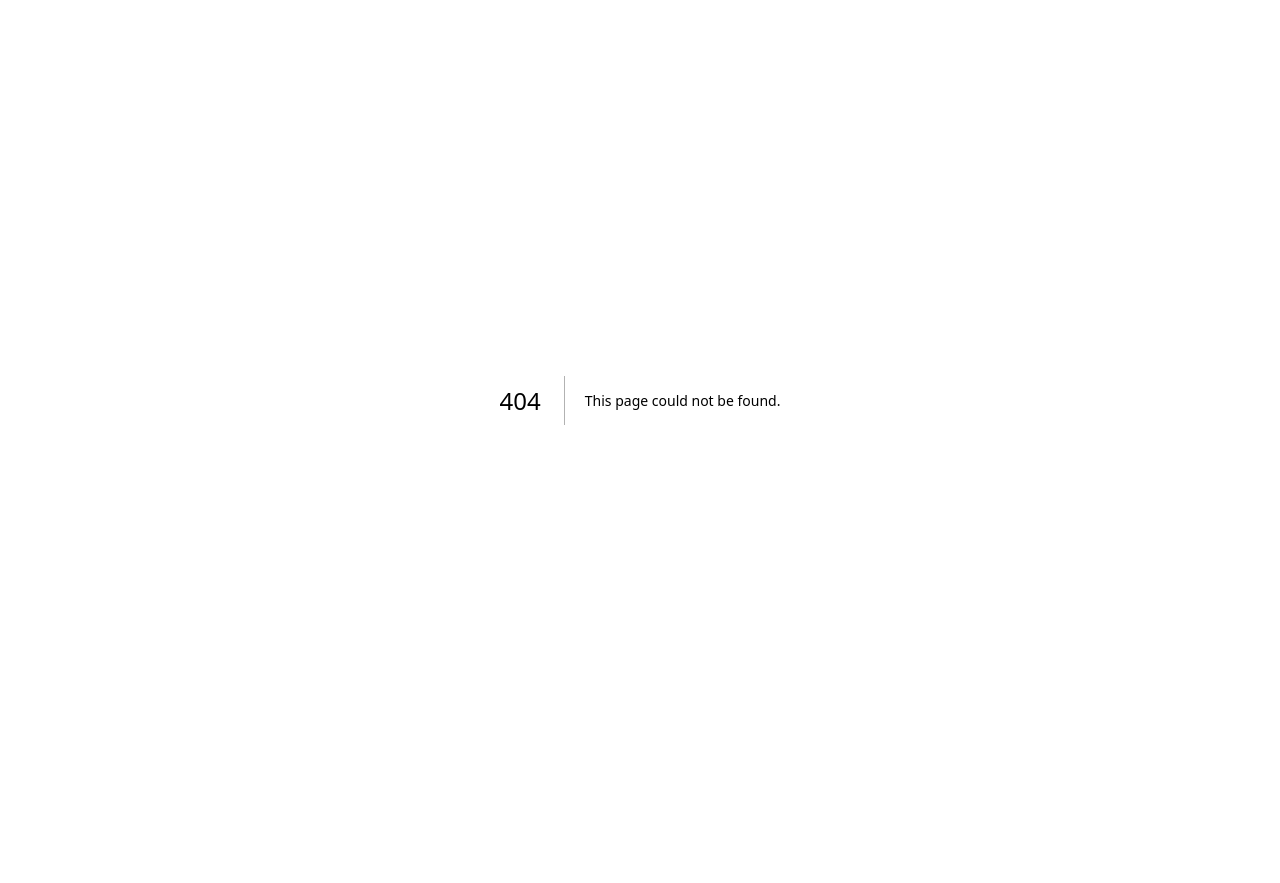
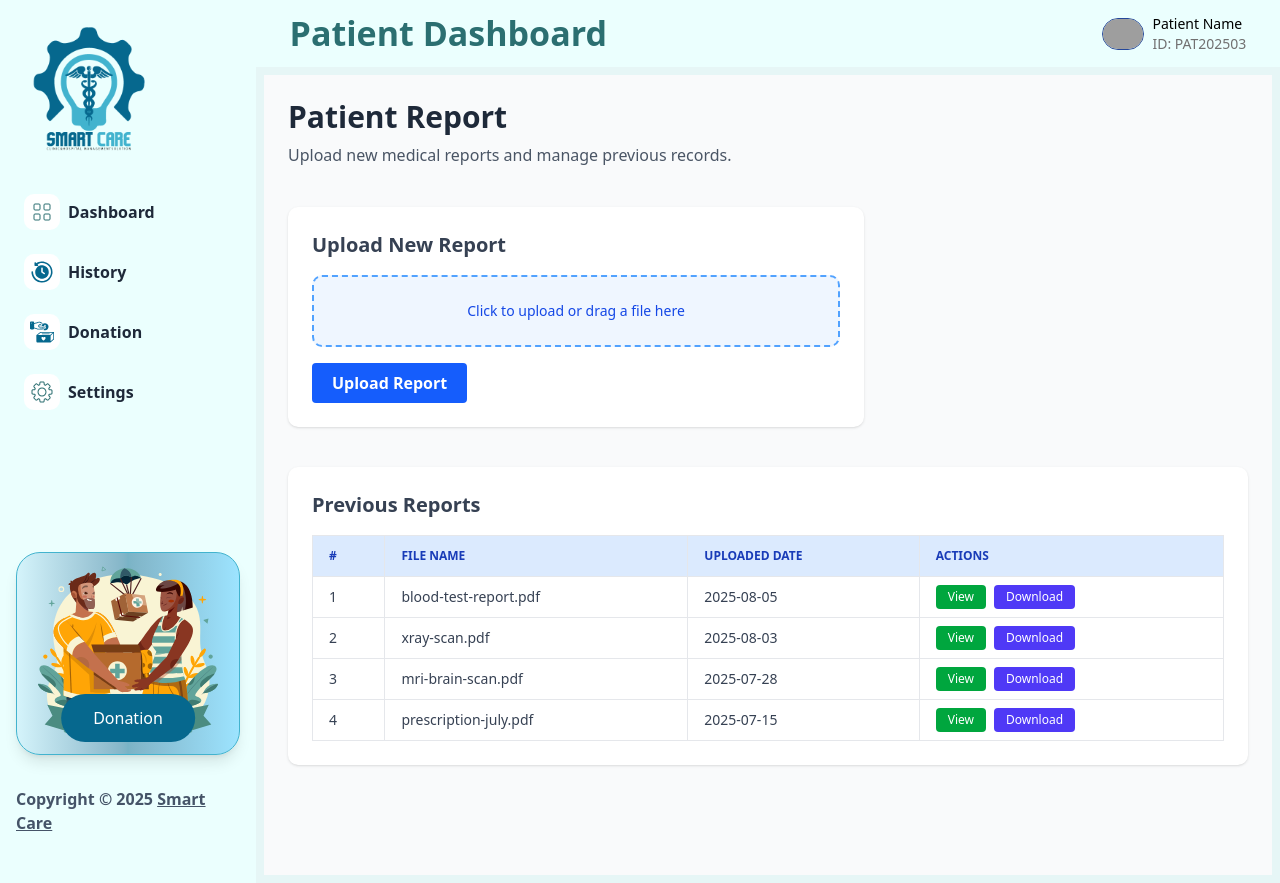
Before and after one commit to alam2025/smart-care, a Next.js app: page /dashboard/patient/history/report in a window 1280 px wide. Before the commit this address had no page. Before the commit the page ends 800 px from the top, so only its background shows below. Built offline with nearby package versions, Linux system fonts and the light colour scheme; grey boxes are pictures that could not be loaded.

Commit message:
report route create and design

```diff
--- /dev/null
+++ b/app/dashboard/patient/history/report/page.tsx
@@ -0,0 +1,156 @@
+'use client';
+import { useState } from 'react';
+
+export default function ReportPage() {
+  const [uploadedFiles, setUploadedFiles] = useState([
+    {
+      id: 1,
+      name: 'blood-test-report.pdf',
+      date: '2025-08-05',
+      url: '/reports/blood-test-report.pdf',
+    },
+    {
+      id: 2,
+      name: 'xray-scan.pdf',
+      date: '2025-08-03',
+      url: '/reports/xray-scan.pdf',
+    },
+    {
+      id: 3,
+      name: 'mri-brain-scan.pdf',
+      date: '2025-07-28',
+      url: '/reports/mri-brain-scan.pdf',
+    },
+    {
+      id: 4,
+      name: 'prescription-july.pdf',
+      date: '2025-07-15',
+      url: '/reports/prescription-july.pdf',
+    },
+  ]);
+
+  const [selectedFile, setSelectedFile] = useState<File | null>(null);
+
+  const handleFileChange = (e: React.ChangeEvent<HTMLInputElement>) => {
+    const file = e.target.files?.[0];
+    if (file) setSelectedFile(file);
+  };
+
+  const handleUpload = (e: React.FormEvent<HTMLFormElement>) => {
+    e.preventDefault();
+    if (!selectedFile) {
+      alert('Please select a file before uploading.');
+      return;
+    }
+
+    // Placeholder for actual upload logic
+    alert(`Uploading: ${selectedFile.name}`);
+  };
+
+  const handleView = (url: string) => {
+    window.open(url, '_blank');
+  };
+
+  const handleDownload = (url: string) => {
+    const a = document.createElement('a');
+    a.href = url;
+    a.download = url.split('/').pop() || 'document.pdf';
+    a.click();
+  };
+
+  return (
+    <div className="p-6 space-y-10 bg-gray-50 min-h-screen">
+      {/* Header */}
+      <div>
+        <h1 className="text-3xl font-bold text-gray-800 mb-2">Patient Report</h1>
+        <p className="text-gray-600">Upload new medical reports and manage previous records.</p>
+      </div>
+
+      {/* Upload Form */}
+      <form
+      onSubmit={handleUpload}
+      className="bg-white p-6 rounded-lg shadow max-w-xl space-y-4"
+    >
+      <h2 className="text-xl font-semibold text-gray-700">Upload New Report</h2>
+
+      <label className="block w-full">
+        <div className="flex items-center justify-center w-full px-4 py-6 border-2 border-dashed border-blue-400 rounded-lg cursor-pointer bg-blue-50 hover:bg-blue-100 transition">
+          <span className="text-sm text-blue-700 font-medium">
+            {selectedFile ? 'Change File' : 'Click to upload or drag a file here'}
+          </span>
+          <input
+            type="file"
+            className="hidden"
+            name="report"
+            accept=".pdf"
+            onChange={handleFileChange}
+          />
+        </div>
+      </label>
+
+      {/* Show file name if selected */}
+      {selectedFile && (
+        <div className="text-sm text-gray-600">
+          <strong>Selected file:</strong> {selectedFile.name}
+        </div>
+      )}
+
+      <button
+        type="submit"
+        className="bg-blue-600 text-white px-5 py-2 rounded hover:bg-blue-700 transition font-semibold"
+      >
+        Upload Report
+      </button>
+    </form>
+
+      {/* Previous Reports Table */}
+      <div className="bg-white p-6 rounded-lg shadow">
+        <h2 className="text-xl font-semibold text-gray-700 mb-4">Previous Reports</h2>
+
+        <div className="overflow-x-auto">
+          <table className="min-w-full text-sm text-left text-gray-700 border">
+            <thead className="bg-blue-100 text-blue-800 uppercase text-xs font-semibold">
+              <tr>
+                <th className="px-4 py-3 border">#</th>
+                <th className="px-4 py-3 border">File Name</th>
+                <th className="px-4 py-3 border">Uploaded Date</th>
+                <th className="px-4 py-3 border">Actions</th>
+              </tr>
+            </thead>
+            <tbody>
+              {uploadedFiles.map((file, index) => (
+                <tr key={file.id} className="border-t hover:bg-gray-50">
+                  <td className="px-4 py-2 border">{index + 1}</td>
+                  <td className="px-4 py-2 border">{file.name}</td>
+                  <td className="px-4 py-2 border">{file.date}</td>
+                  <td className="px-4 py-2 border space-x-2">
+                    <button
+                      onClick={() => handleView(file.url)}
+                      className="px-3 py-1 bg-green-600 text-white rounded hover:bg-green-700 transition text-xs"
+                    >
+                      View
+                    </button>
+                    <button
+                      onClick={() => handleDownload(file.url)}
+                      className="px-3 py-1 bg-indigo-600 text-white rounded hover:bg-indigo-700 transition text-xs"
+                    >
+                      Download
+                    </button>
+                  </td>
+                </tr>
+              ))}
+
+              {uploadedFiles.length === 0 && (
+                <tr>
+                  <td colSpan={4} className="px-4 py-4 text-center text-gray-500">
+                    No reports uploaded yet.
+                  </td>
+                </tr>
+              )}
+            </tbody>
+          </table>
+        </div>
+      </div>
+    </div>
+  );
+}
--- a/app/dashboard/patient/prescription/page.tsx
+++ b/app/dashboard/patient/prescription/page.tsx
@@ -308,7 +308,7 @@ const Prescription = () => {
                       <li>Explain things simply – Clear words build trust.</li>
                     </ul>
                   </div>
-                  <div className=" flex justify-end">
+                  <div className="flex justify-end">
                     <img src="/qr.jpg" alt="qr" className="w-[80px] h-[80px]" />
                   </div>
                 </div>
--- a/components/common/UniversalTable/UniversalTable.tsx
+++ b/components/common/UniversalTable/UniversalTable.tsx
@@ -42,7 +42,7 @@ const UniversalTable = ({ columns, data, className, classNameHeader }: any) => {
               Prescription
             </Link>
             <Link
-              href="/"
+              href="/dashboard/patient/history/report"
               className="bg-[#06688E33] text-[#06688E] px-3 py-1 rounded-md text-sm font-medium"
             >
               Report
```
